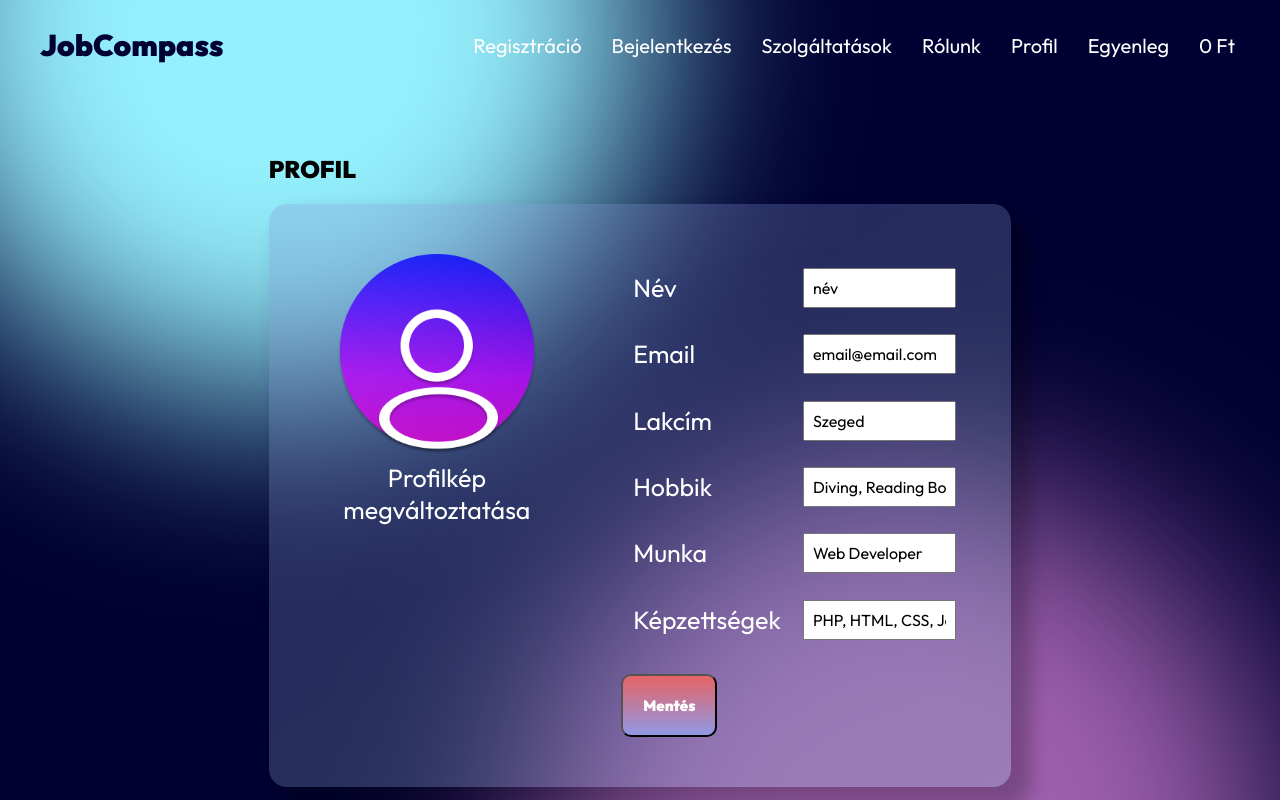
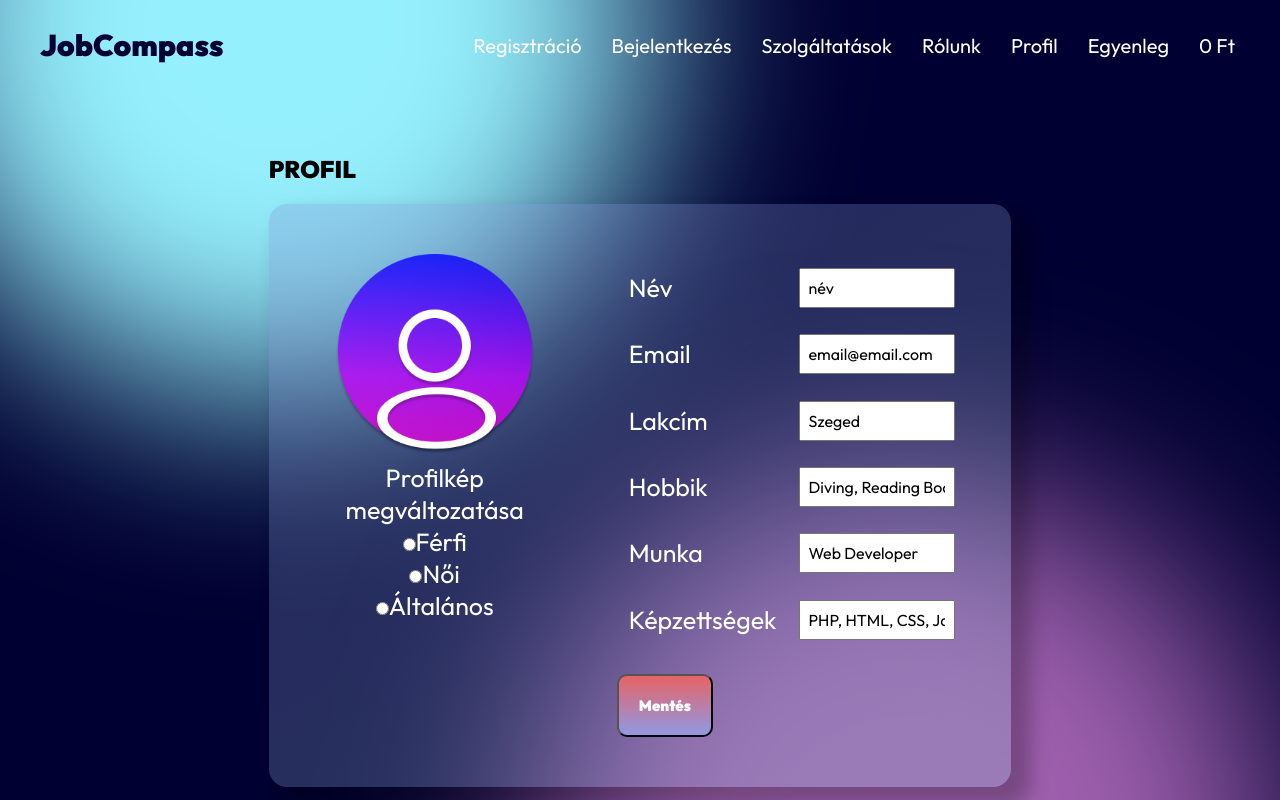
Before and after one commit to zsiza/JobCompass, an Angular app in the folder Angular/JobCompass/: page /changeprofile in a window 1280 px wide. Shown: the top 800 px of the page. Built offline with nearby package versions, Linux system fonts and the light colour scheme; no server answers.

Commit message:
changeprofile kepek

```diff
--- a/Angular/JobCompass/src/app/pages/changeprofile/changeprofile.component.css
+++ b/Angular/JobCompass/src/app/pages/changeprofile/changeprofile.component.css
@@ -92,23 +92,6 @@ button:hover {
     padding: 8px; /* Adjust padding as needed */
     font-size: 16px; /* Adjust font size as needed */
 }
-.overlay {
-    position: absolute;
-    top: 0;
-    left: 0;
-    width: 80%;
-    height: 50%;
-    background: rgba(0, 0, 0, 0.5);
-    color: white;
-    display: flex;
-    align-items: center;
-    justify-content: center;
-    opacity: 0;
-    transition: opacity 0.3s ease;
-    font-size: 30px;
-    text-align: center;
-    z-index: 1; /* Set a higher z-index to appear over the image */
-}
 
 .image-container {
     position: relative; /* Set the parent container to relative */
--- a/Angular/JobCompass/src/app/pages/changeprofile/changeprofile.component.html
+++ b/Angular/JobCompass/src/app/pages/changeprofile/changeprofile.component.html
@@ -1,10 +1,16 @@
+<!-- changeprofile.component.html -->
 <div class="main">
     <h2>PROFIL</h2>
     <div class="card">
         <div class="image-container" id="profile-image-container">
-            <label for="profile-picture" class="overlay">Húzd ide az új profilképet</label>
-            <img src="assets/Group 1.png" alt="..." id="profile-image" draggable="true">
-            <p>Profilkép megváltoztatása</p>
+            <img [src]="selectedImage" alt="..." id="profile-image">
+            <p>Profilkép megváltozatása</p>
+            <input type="radio" id="male" name="gender" value="male" (change)="updateImage('male')">
+            <label for="male">Férfi</label><br>
+            <input type="radio" id="female" name="gender" value="female" (change)="updateImage('female')">
+            <label for="female">Női</label><br>
+            <input type="radio" id="default" name="gender" value="default" (change)="updateImage('default')">
+            <label for="default">Általános</label><br>
         </div>
         <div class="card-body">
             <form action="#" method="post">
--- a/Angular/JobCompass/src/app/pages/changeprofile/changeprofile.component.ts
+++ b/Angular/JobCompass/src/app/pages/changeprofile/changeprofile.component.ts
@@ -1,3 +1,4 @@
+/* changeprofile.component.ts*/
 import { Component } from '@angular/core';
 
 @Component({
@@ -6,5 +7,16 @@ import { Component } from '@angular/core';
   styleUrls: ['./changeprofile.component.css']
 })
 export class ChangeprofileComponent {
+  selectedImage = 'assets/Group 1.png'; // default image
 
+  updateImage(gender: string) {
+    if (gender === 'male') {
+      this.selectedImage = 'assets/male.png'; // update to male image
+    } else if (gender === 'female') {
+      this.selectedImage = 'assets/female.png'; // update to female image
+    }
+     else if (gender === 'default') {
+    this.selectedImage = 'assets/Group 1.png'; // update to default image
+    }
+  }
 }
```
Also changed, not shown: Angular/JobCompass/src/assets/female.png (added), Angular/JobCompass/src/assets/male.png (added).
